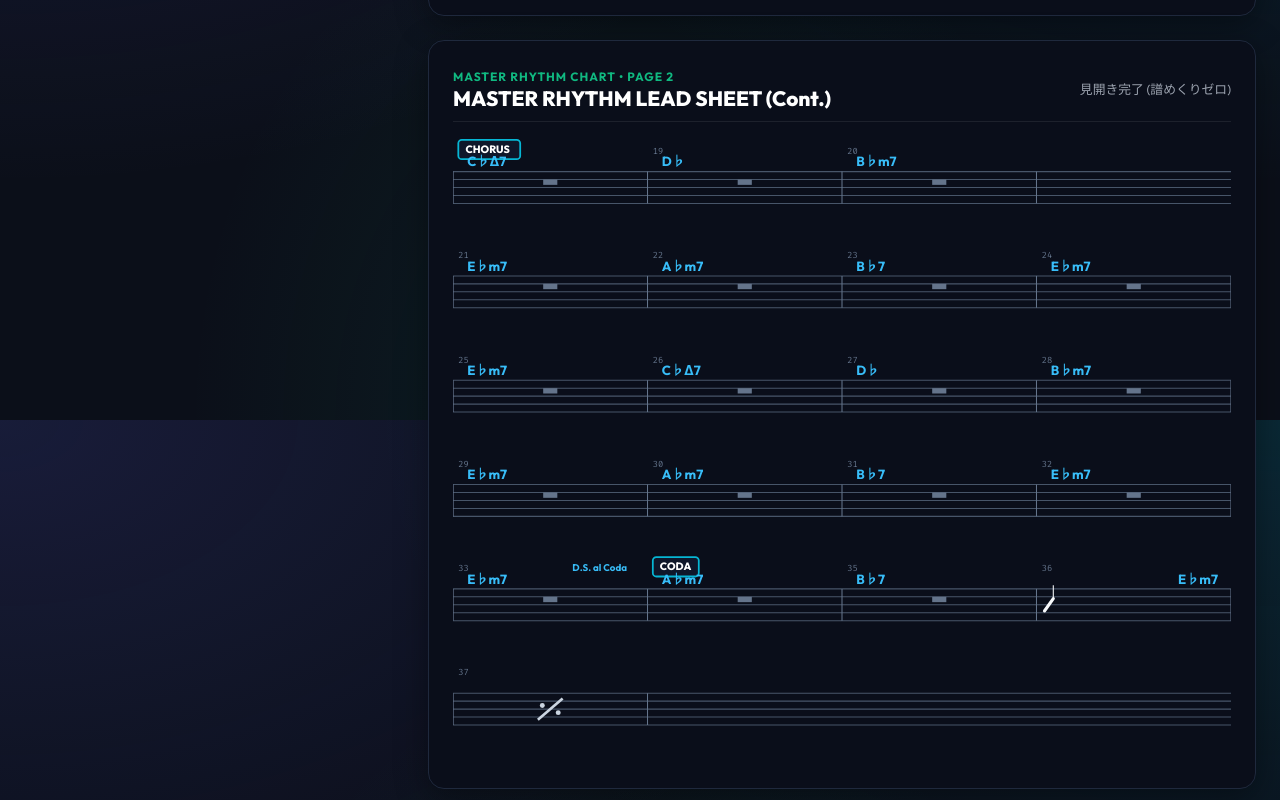
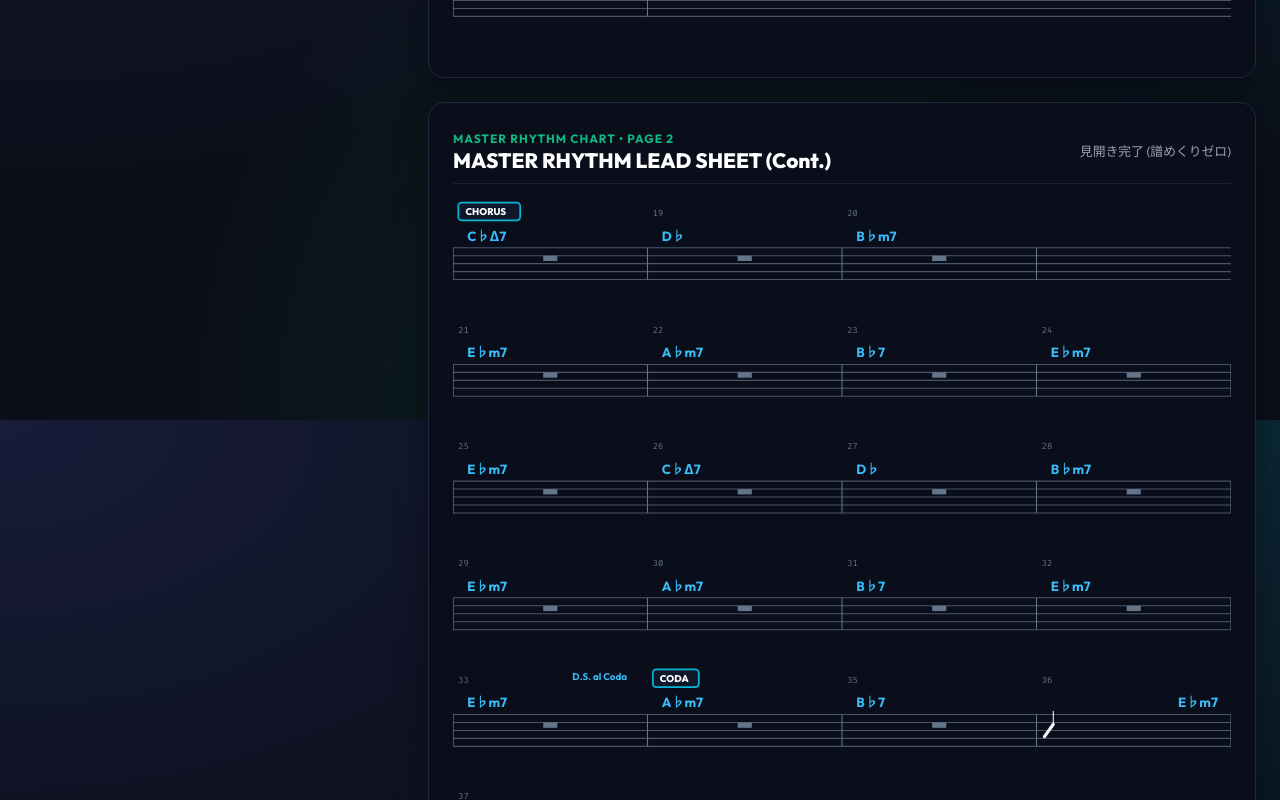
Before and after one commit to kawausomando/textToChord, a React (Vite) app: page / in a window 1280 px wide. Shown: the part 1180-1980 px from the top of the page. Built offline with nearby package versions, Linux system fonts and the light colour scheme.

Commit message:
fix(notation): eliminate collision between rehearsal marks, chords, segno and voltas

```diff
--- a/src/components/MasterChartSpreadView.tsx
+++ b/src/components/MasterChartSpreadView.tsx
@@ -8,10 +8,10 @@ interface MasterChartSpreadViewProps {
 }
 
 // 5-line staff constants
-const STAFF_Y_START = 38;
+const STAFF_Y_START = 54;
 const LINE_SPACING = 9;
 const STAFF_HEIGHT = LINE_SPACING * 4; // 36px
-const SYSTEM_HEIGHT = 118;
+const SYSTEM_HEIGHT = 132;
 const SVG_WIDTH = 880;
 const MEASURES_PER_SYSTEM = 4;
 const BAR_WIDTH = SVG_WIDTH / MEASURES_PER_SYSTEM; // 220px per bar
@@ -153,16 +153,17 @@ function renderSystem(
             {/* Clickable Hover / Select Background */}
             <rect
               x={barX + 2}
-              y={yOffset + 6}
+              y={yOffset + 2}
               width={BAR_WIDTH - 4}
-              height={SYSTEM_HEIGHT - 12}
+              height={SYSTEM_HEIGHT - 6}
               fill={isSelected ? 'rgba(6, 182, 212, 0.14)' : 'transparent'}
               stroke={isSelected ? '#06b6d4' : 'transparent'}
               strokeWidth="2"
               rx="6"
             />
 
-            {/* Bar Number Indicator */}
+            {/* Bar Number Indicator (Suppressed on measures with rehearsal mark, volta, or segno to adhere to Gould/Dorico engraving rules and avoid text collisions) */}
+            {!m.rehearsalMark && !m.volta && !m.segno && (
               <text
                 x={barX + 6}
                 y={yOffset + 18}
@@ -172,15 +173,16 @@ function renderSystem(
               >
                 {m.number}
               </text>
+            )}
 
-            {/* Rehearsal Mark (Boxed System Text) */}
+            {/* Rehearsal Mark (Boxed System Text) - Placed in dedicated Top Tier (y: 3..23) */}
             {m.rehearsalMark && (
               <g>
                 <rect
                   x={barX + 6}
-                  y={yOffset + 2}
+                  y={yOffset + 3}
                   width={Math.max(34, m.rehearsalMark.length * 9 + 16)}
-                  height="22"
+                  height="20"
                   rx="4"
                   fill="#0f172a"
                   stroke="#06b6d4"
@@ -190,7 +192,7 @@ function renderSystem(
                   x={barX + 14}
                   y={yOffset + 17}
                   fill="#ffffff"
-                  fontSize="12"
+                  fontSize="11"
                   fontWeight="800"
                   fontFamily="var(--font-sans)"
                 >
@@ -199,53 +201,66 @@ function renderSystem(
               </g>
             )}
 
-            {/* Segno / Coda / To Coda Navigation Texts */}
-            {m.segno && (
-              <text x={barX + 60} y={yOffset + 18} fill="#f59e0b" fontSize="18" fontWeight="bold">
+            {/* Segno / Coda / To Coda Navigation Texts (Offset dynamically if rehearsal mark or volta is present) */}
+            {m.segno && (() => {
+              const markWidth = m.rehearsalMark ? Math.max(34, m.rehearsalMark.length * 9 + 16) : 0;
+              const startX = m.rehearsalMark ? barX + 6 + markWidth + 6 : barX;
+              const segnoX = m.rehearsalMark
+                ? barX + 6 + markWidth + 8
+                : m.volta
+                ? startX + 24
+                : barX + 10;
+              return (
+                <text x={segnoX} y={yOffset + 19} fill="#f59e0b" fontSize="18" fontWeight="bold">
                   𝄋
                 </text>
-            )}
+              );
+            })()}
             {m.toCoda && (
-              <text x={barX + BAR_WIDTH - 80} y={yOffset + 18} fill="#f43f5e" fontSize="11" fontWeight="bold">
+              <text x={barX + BAR_WIDTH - 80} y={yOffset + 15} fill="#f43f5e" fontSize="11" fontWeight="bold">
                 To Coda 𝄌
               </text>
             )}
             {m.dsAlCoda && (
-              <text x={barX + BAR_WIDTH - 85} y={yOffset + 18} fill="#38bdf8" fontSize="11" fontWeight="bold">
+              <text x={barX + BAR_WIDTH - 85} y={yOffset + 15} fill="#38bdf8" fontSize="11" fontWeight="bold">
                 D.S. al Coda
               </text>
             )}
 
-            {/* Volta (1., 2. Endings) */}
-            {m.volta && (
+            {/* Volta (1., 2. Endings) - Clear of chords and rehearsal marks */}
+            {m.volta && (() => {
+              const markWidth = m.rehearsalMark ? Math.max(34, m.rehearsalMark.length * 9 + 16) : 0;
+              const startX = m.rehearsalMark ? barX + 6 + markWidth + 6 : barX;
+              return (
                 <g>
                   <line
-                  x1={barX}
-                  y1={yOffset + 22}
+                    x1={startX}
+                    y1={yOffset + 18}
                     x2={barX + BAR_WIDTH}
-                  y2={yOffset + 22}
+                    y2={yOffset + 18}
                     stroke="#f59e0b"
                     strokeWidth="1.5"
                   />
                   <line
-                  x1={barX}
-                  y1={yOffset + 22}
-                  x2={barX}
-                  y2={yOffset + 32}
+                    x1={startX}
+                    y1={yOffset + 18}
+                    x2={startX}
+                    y2={yOffset + 28}
                     stroke="#f59e0b"
                     strokeWidth="1.5"
                   />
-                <text x={barX + 6} y={yOffset + 19} fill="#f59e0b" fontSize="11" fontWeight="bold">
+                  <text x={startX + 6} y={yOffset + 15} fill="#f59e0b" fontSize="11" fontWeight="bold">
                     {m.volta}.
                   </text>
                 </g>
-            )}
+              );
+            })()}
 
             {/* Band Instructions (e.g. -> half, (vocal in)) */}
             {m.bandText && (
               <text
                 x={barX + 8}
-                y={staffTop + STAFF_HEIGHT + 22}
+                y={staffTop + STAFF_HEIGHT + 20}
                 fill="#94a3b8"
                 fontSize="11"
                 fontStyle="italic"
@@ -285,7 +300,7 @@ function renderSystem(
                     <text
                       key={cIdx}
                       x={chordX}
-                      y={staffTop - 6}
+                      y={staffTop - 8}
                       fill="#38bdf8"
                       fontSize="15"
                       fontWeight="700"
```
Lines whose indentation alone changed are shown as unchanged.
